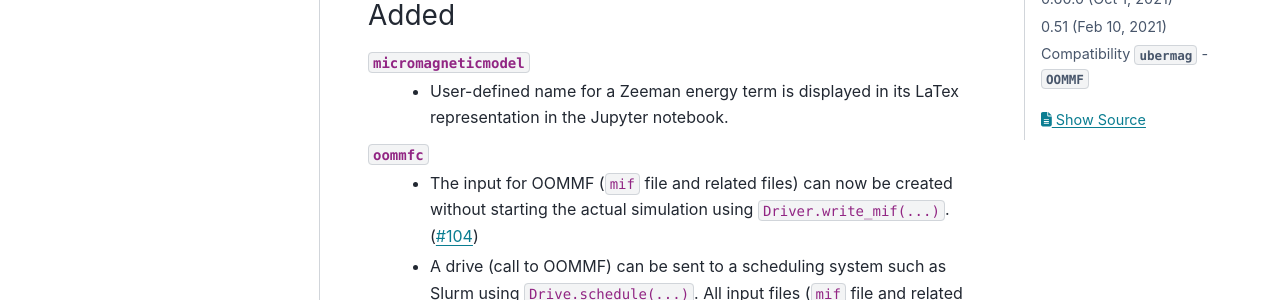
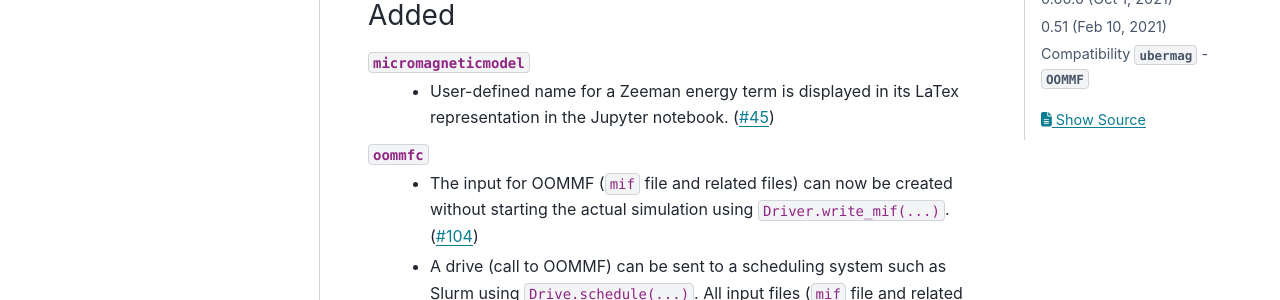
Before and after one commit to ubermag/ubermag.github.io, a Sphinx documentation site: the page built from source/changelog.rst, in a window 1280 px wide and 900 px high. Shown: the part 382-682 px from the top of the window. Built offline with Sphinx 7.4.7 and the PyData theme 0.15.4, drawn with Linux system fonts in a browser that asks for light colours; pages that are not in the unit, such as notebooks, are missing from menus.

Commit message:
Add link to PR for Zeeman field name

```diff
--- a/source/changelog.rst
+++ b/source/changelog.rst
@@ -10,7 +10,8 @@ Added
 
 ``micromagneticmodel``
   - User-defined name for a Zeeman energy term is displayed in its LaTex
-    representation in the Jupyter notebook.
+    representation in the Jupyter notebook. (`#45
+    <https://github.com/ubermag/micromagneticmodel/pull/45>`__)
 
 ``oommfc``
   - The input for OOMMF (``mif`` file and related files) can now be created
```
